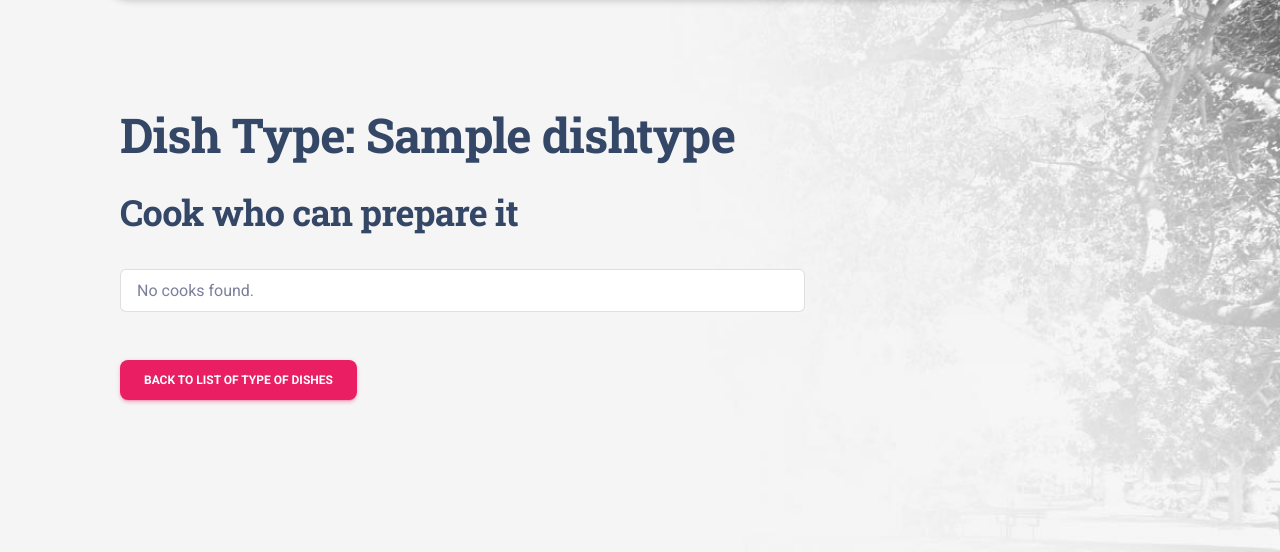
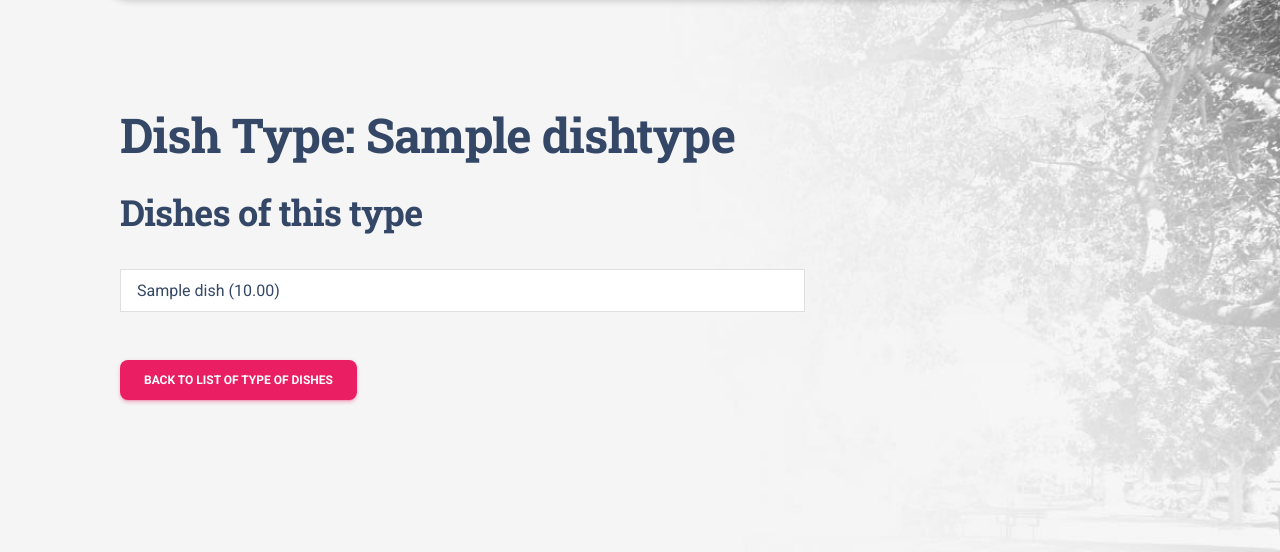
Before and after one commit to Morty67/restaurant_kitchen_service, a Django app: page /dish-type/1/ in a window 1280 px wide; the page is wider, and only the part inside the window is pictured. Shown: the part 93-645 px from the top of that part. Run offline with Django 4.2, Linux system fonts and the light colour scheme; a user stored in the database is signed in; tables that the repository leaves empty hold one stand-in row (values such as "Sample post"); some libraries are stand-ins or nearby versions.

Commit message:
The informational display of models in HTML has been modified in Dish detail and DishType detail

```diff
--- a/templates/restaurant/dish_detail.html
+++ b/templates/restaurant/dish_detail.html
@@ -8,6 +8,7 @@
         <h3 class="mb-3">Dish Type: {{ dish.dish_type }}</h3>
         <hr class="mb-4">
         <ul class="list-unstyled">
+        <h3>The cook who can prepare this dish:</h3>
           {% for cook in dish.cooks.all %}
             <li>{{ cook.username }}</li>
           {% endfor %}
--- a/templates/restaurant/dish_type_detail_list.html
+++ b/templates/restaurant/dish_type_detail_list.html
@@ -5,13 +5,15 @@
     <h1 class="mb-4">Dish Type: {{ dish_type_list }}</h1>
     <div class="row">
       <div class="col-md-8">
-        <h2>Cook who can prepare it</h2>
+        <h2>Dishes of this type</h2>
         <hr>
         <ul class="list-group">
-          {% for cook in cooks %}
-            <li class="list-group-item">{{ cook.name }} ({{ cook.email }})</li>
+          {% for dish in dish_type_list.dish_set.all %}
+            <a href="{% url 'restaurant:dish-detail' pk=dish.id %}">
+              <li class="list-group-item">{{ dish.name }} ({{ dish.price }})</li>
+            </a>
           {% empty %}
-            <li class="list-group-item">No cooks found.</li>
+            <li class="list-group-item">No dishes found.</li>
           {% endfor %}
         </ul>
       </div>
```
